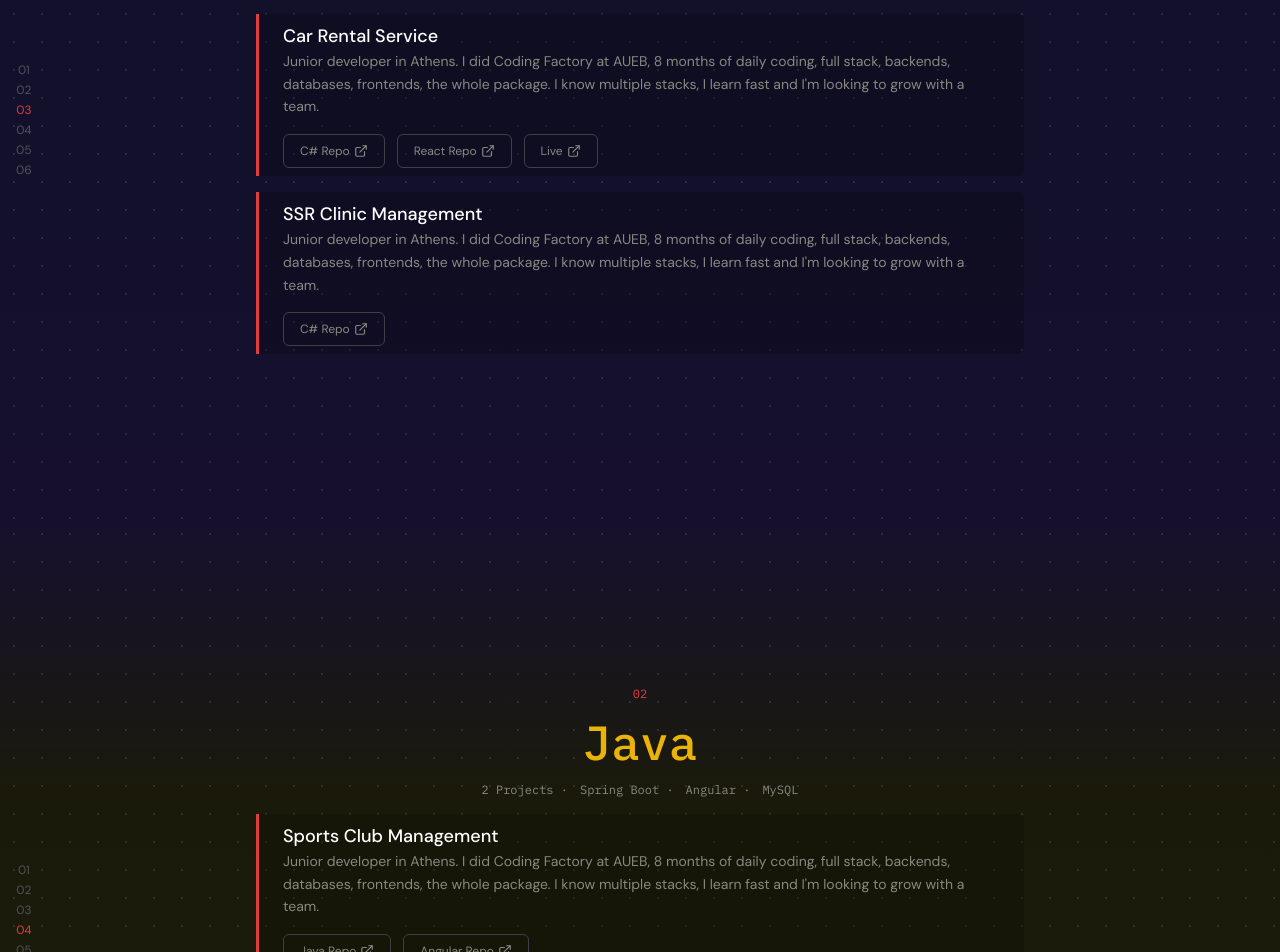
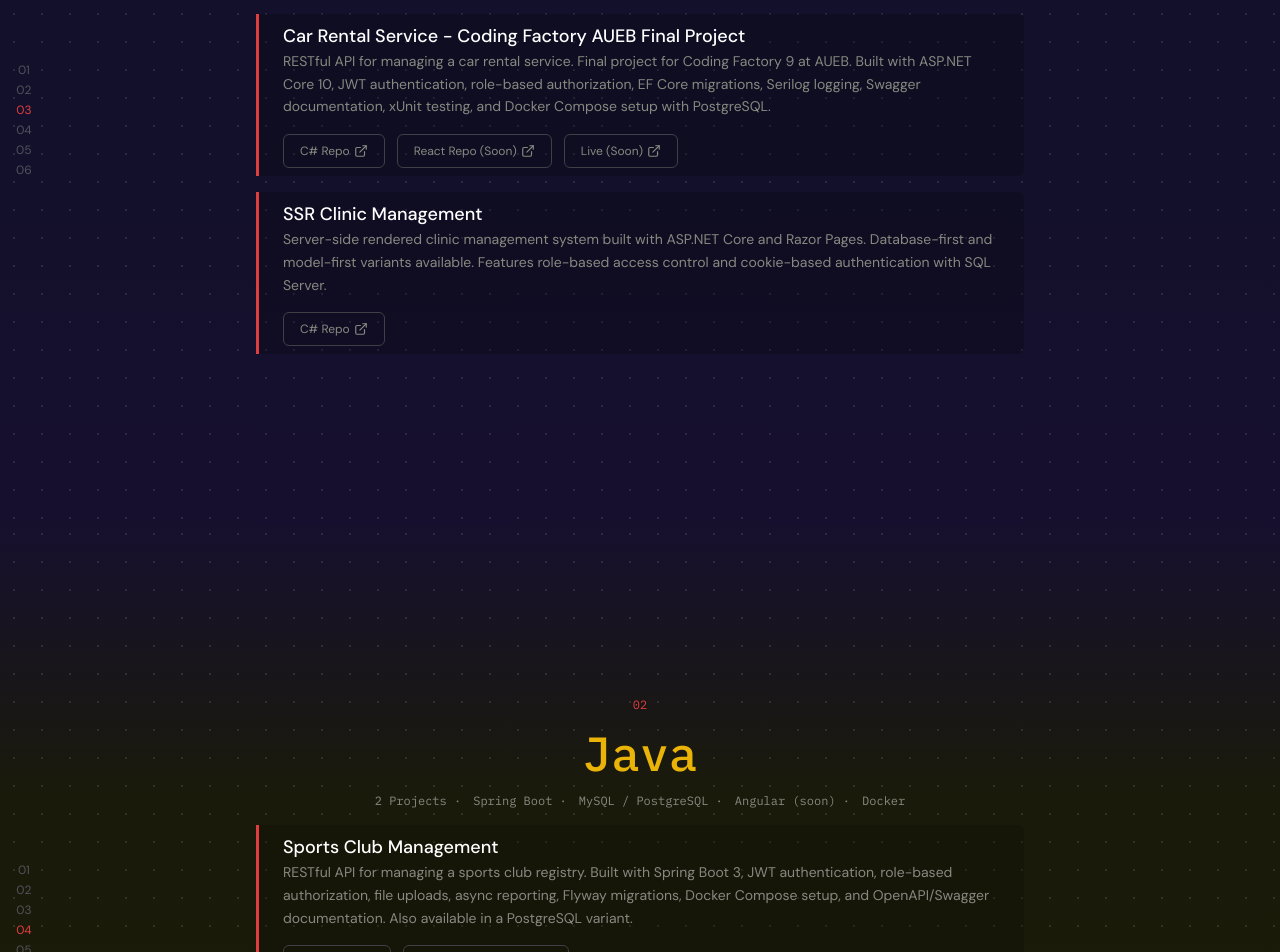
Before and after one commit to StefanosMotsos/portfolio, a React (Vite) app: page / in a window 1280 px wide. Shown: the part 1880-2832 px from the top of the page. Built offline with nearby package versions, Linux system fonts and the light colour scheme; some icons are missing.

Commit message:
feat: added icons

```diff
--- a/package.json
+++ b/package.json
@@ -10,6 +10,7 @@
     "preview": "vite preview"
   },
   "dependencies": {
+    "@devicon/react": "^0.0.3",
     "@tailwindcss/vite": "^4.3.0",
     "lucide-react": "^1.17.0",
     "react": "^19.2.6",
--- a/src/components/Projects.tsx
+++ b/src/components/Projects.tsx
@@ -1,41 +1,75 @@
 import LangSection from "../ui/LangSection.tsx";
 import ProjectCard from "../ui/ProjectCard.tsx";
+import {
+    AngularOriginalIcon,
+    DockerOriginalIcon,
+    DotNetOriginalIcon,
+    MysqlOriginalIcon,
+    PostgresqlOriginalIcon,
+    ReactOriginalIcon,
+    SpringOriginalIcon
+} from "@devicon/react";
 
 const Projects = () => {
     return (
         <>
             <section>
-                <LangSection id="csharp" highlight={3} langNumber={"01"} langName={"C#"} color={"lang-csharp"}
-                             stack={["2 Projects", "ASP NET", "React", "PostgreSQL"]}>
-                    <ProjectCard title={"Car Rental Service"}
-                                 description={"Junior developer in Athens. I did Coding Factory at AUEB, 8 months of daily coding, " +
-                                     "full stack, backends, databases, frontends, the whole package. " +
-                                     "I know multiple stacks, I learn fast and I'm looking to grow with a team."}
-                                 backend={"backend"} frontend={"frontend"}
-                                 backendLabel={"C# Repo"} frontendLabel={"React Repo"} live={"vercel"}
+                <LangSection
+                    id="csharp"
+                    highlight={3}
+                    langNumber={"01"}
+                    langName={"C#"}
+                    color={"lang-csharp"}
+                    stack={["2 Projects", "ASP.NET Core", "React", "PostgreSQL", "SQL Server", "Docker"]}
+                    icons={[DotNetOriginalIcon, ReactOriginalIcon, PostgresqlOriginalIcon, DockerOriginalIcon]}
+                >
+                    <ProjectCard
+                        title={"Car Rental Service - Coding Factory AUEB Final Project"}
+                        description={"RESTful API for managing a car rental service. Final project for Coding Factory 9 at AUEB. " +
+                                     "Built with ASP.NET Core 10, JWT authentication, role-based authorization, " +
+                                     "EF Core migrations, Serilog logging, Swagger documentation, xUnit testing, and Docker Compose setup with PostgreSQL."}
+                        backend={"https://github.com/StefanosMotsos/car-rental-api"}
+                        frontend={"frontend"}
+                        backendLabel={"C# Repo"}
+                        frontendLabel={"React Repo (Soon)"}
+                        live={"vercel"}
                     />
-                    <ProjectCard title={"SSR Clinic Management"}
-                                 description={"Junior developer in Athens. I did Coding Factory at AUEB, 8 months of daily coding, " +
-                                     "full stack, backends, databases, frontends, the whole package. " +
-                                     "I know multiple stacks, I learn fast and I'm looking to grow with a team."}
-                                 backend={"backend"} backendLabel={"C# Repo"}
+                    <ProjectCard
+                        title={"SSR Clinic Management"}
+                        description={"Server-side rendered clinic management system built with ASP.NET Core and Razor Pages. " +
+                                     "Database-first and model-first variants available. " +
+                                     "Features role-based access control and cookie-based authentication with SQL Server."}
+                        backend={"https://github.com/StefanosMotsos/clinic-mvc-db1st"}
+                        backendLabel={"C# Repo"}
                     />
                 </LangSection>
 
-                <LangSection id="java" highlight={4} langNumber={"02"} langName={"Java"} color={"lang-java"}
-                             stack={["2 Projects", "Spring Boot", "Angular", "MySQL"]}>
-                    <ProjectCard title={"Sports Club Management"}
-                                 description={"Junior developer in Athens. I did Coding Factory at AUEB, 8 months of daily coding, " +
-                                     "full stack, backends, databases, frontends, the whole package. " +
-                                     "I know multiple stacks, I learn fast and I'm looking to grow with a team."}
-                                 backend={"backend"} backendLabel={"Java Repo"}
-                                 frontend={"frontend"} frontendLabel={"Angular Repo"}
+                <LangSection
+                    id="java"
+                    highlight={4}
+                    langNumber={"02"}
+                    langName={"Java"}
+                    color={"lang-java"}
+                    stack={["2 Projects", "Spring Boot", "MySQL / PostgreSQL", "Angular (soon)", "Docker"]}
+                    icons={[SpringOriginalIcon, AngularOriginalIcon, MysqlOriginalIcon, DockerOriginalIcon]}
+                >
+                    <ProjectCard
+                        title={"Sports Club Management"}
+                        description={"RESTful API for managing a sports club registry. " +
+                                     "Built with Spring Boot 3, JWT authentication, role-based authorization, " +
+                                     "file uploads, async reporting, Flyway migrations, Docker Compose setup, and OpenAPI/Swagger documentation. " +
+                                     "Also available in a PostgreSQL variant."}
+                        backend={"https://github.com/StefanosMotsos/sports-club-api"}
+                        backendLabel={"Java Repo"}
+                        frontend={"frontend"}
+                        frontendLabel={"Angular Repo (Soon)"}
                     />
-                    <ProjectCard title={"Library MVC App"}
-                                 description={"Junior developer in Athens. I did Coding Factory at AUEB, 8 months of daily coding, " +
-                                     "full stack, backends, databases, frontends, the whole package. " +
-                                     "I know multiple stacks, I learn fast and I'm looking to grow with a team."}
-                                 backend={"backend"} backendLabel={"Java Repo"}
+                    <ProjectCard
+                        title={"Library MVC App"}
+                        description={"A library management system built with Spring Boot, Spring MVC, Thymeleaf, and MySQL. " +
+                                     "Features book CRUD operations, pagination, search, soft delete, and form validation."}
+                        backend={"https://github.com/StefanosMotsos/library-spring-mvc"}
+                        backendLabel={"Java Repo"}
                     />
                 </LangSection>
 
--- a/src/types.ts
+++ b/src/types.ts
@@ -25,6 +25,7 @@ export type LangSectionProps = {
     langName: string
     color: string
     stack: string[]
+    icons?: React.ElementType[]
     children?: React.ReactNode
 }
 
--- a/src/ui/LangSection.tsx
+++ b/src/ui/LangSection.tsx
@@ -2,12 +2,20 @@ import LineNumbers from "./LineNumbers.tsx";
 import type {LangSectionProps} from "../types.ts";
 
 const LangSection = (
-    {id, highlight, langNumber, langName, color, stack, children} : LangSectionProps) => {
+    {id, highlight, langNumber, langName, color, stack, icons, children} : LangSectionProps) => {
     return (
         <>
             <section id={id} className={`flex flex-col items-center justify-center
                 min-h-screen text-center gap-4 relative ${color}`}>
                 <LineNumbers highlight={highlight} />
+
+                {icons && (
+                    <div className="absolute right-6 top-1/2 -translate-y-1/2 flex flex-col gap-5">
+                        {icons.map((Icon, i) => (
+                            <Icon key={i} size={48} className="opacity-20" />
+                        ))}
+                    </div>
+                )}
                 <span className="ibm text-stef-red text-xs">{langNumber}</span>
                 <h2 className='ibm text-5xl font-medium'>{langName}</h2>
                 <ol className="flex items-center justify-center gap-3 text-stef-muted text-xs ibm">
--- a/src/ui/ProjectCard.tsx
+++ b/src/ui/ProjectCard.tsx
@@ -11,9 +11,9 @@ const ProjectCard = (
                 <h3 className='text-white text-lg font-medium'>{title}</h3>
                 <p className="mb-4 text-sm text-stef-muted leading-relaxed">{description}</p>
                 <div className="flex items-center justify-start gap-3 text-stef-muted">
-                    {backend && <LinkButton href={"backend"} label={backendLabel ?? "Github"} newTab={true} addClasses="text-xs px-2 py-1" />}
-                    {frontend && <LinkButton href={"frontend"} label={frontendLabel ?? "Github"} newTab={true} addClasses="text-xs px-2 py-1" />}
-                    {live && <LinkButton href={"live"} label={"Live"} newTab={true} addClasses="text-xs px-2 py-1" />}
+                    {backend && <LinkButton href={backend} label={backendLabel ?? "Github"} newTab={true} addClasses="text-xs px-2 py-1" />}
+                    {frontend && <LinkButton href={frontend} label={frontendLabel ?? "Github"} newTab={true} addClasses="text-xs px-2 py-1" />}
+                    {live && <LinkButton href={live} label={"Live (Soon)"} newTab={true} addClasses="text-xs px-2 py-1" />}
                 </div>
             </div>
         </>
```
Also changed, not shown: 1 other file (tests, documents, lock files or other folders).
